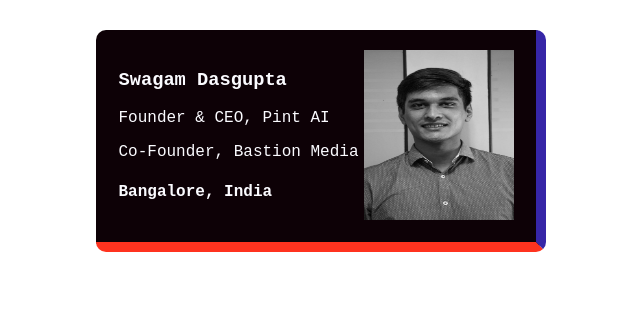
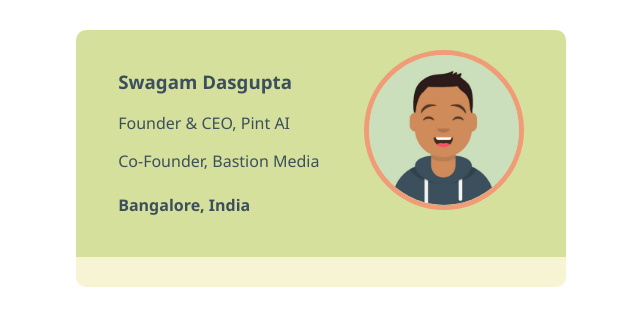
Before and after one commit to Rendezvous97/HTML101-Business-Card, a plain HTML site: page index.html in a window 1280 px wide. Shown: the whole page, without its empty margins (319-959 px from the left). Drawn offline with Linux system fonts and the light colour scheme.

Commit message:
Palette change and added avatar

```diff
--- a/index.html
+++ b/index.html
@@ -15,7 +15,7 @@
                 <p>Co-Founder, Bastion Media</p>
                 <h4>Bangalore, India</h2>
             </div>
-            <img class="avatar" src="Swagam_Professional_bnw.jpg" alt="Swagam Dasgupta looking directly at the camera smiling in black and white">
+            <img class="avatar" src="Simple_Avatar_Swagam.png" alt="A simple avatar of Swagam Dasgupta in a hoodie smiling with a pastel background">
         </div>
     </body>
 </html>
--- a/styles.css
+++ b/styles.css
@@ -2,27 +2,41 @@
 body {
     margin-top: 30px;
     /* font-family: 'Trebuchet MS', 'Lucida Sans Unicode', 'Lucida Grande', 'Lucida Sans', Arial, sans-serif; */
-    font-family: 'Courier New', Courier, monospace;
+    /* font-family: 'Courier New', Courier, monospace; */
+    /* font-family: Arial, Helvetica, sans-serif; */
+    font-family: 'Segoe UI', Tahoma, Geneva, Verdana, sans-serif;
 }
 
 .card {
-    width: 400px;
+    width: 450px;
     display: flex;
     margin: 0 auto;
     padding: 20px;
     justify-content: space-around;
     text-align: start;
-    background-color: #0D0106;
-    color: #FBFBFF;
-    border-bottom: 10px solid #FF331F;
-    border-right: 10px solid #3626A7;
+    background-color: #D4E09B;
+    color: #3D4F5C;
+    /* border: 4px solid #F19C79; */
+    /* border-bottom: 10px solid #FF331F;
+    border-right: 10px solid #3626A7; */
+    border-bottom: 30px solid #F6F4D2;;
     border-radius: 10px;
 }
 
 .avatar {
     width: 150px;
-    height: 170px;
-    /* border-radius: 100%; */
+    height: 150px;
+    border-radius: 50%;
+    border: 5px solid #F19C79;
+    /* background-image: url("Simple_Avatar_Swagam.png"); */
+}
+
+.avatar:hover {
+    width: 150px;
+    height: 150px;
+    border-radius: 50%;
+    border: 8px solid #3D4F5C;
+    /* background-image: url("Swagam_Professional_bnw.jpg"); */
 }
 
 
```
Also changed, not shown: Simple_Avatar_Swagam.png (added).
